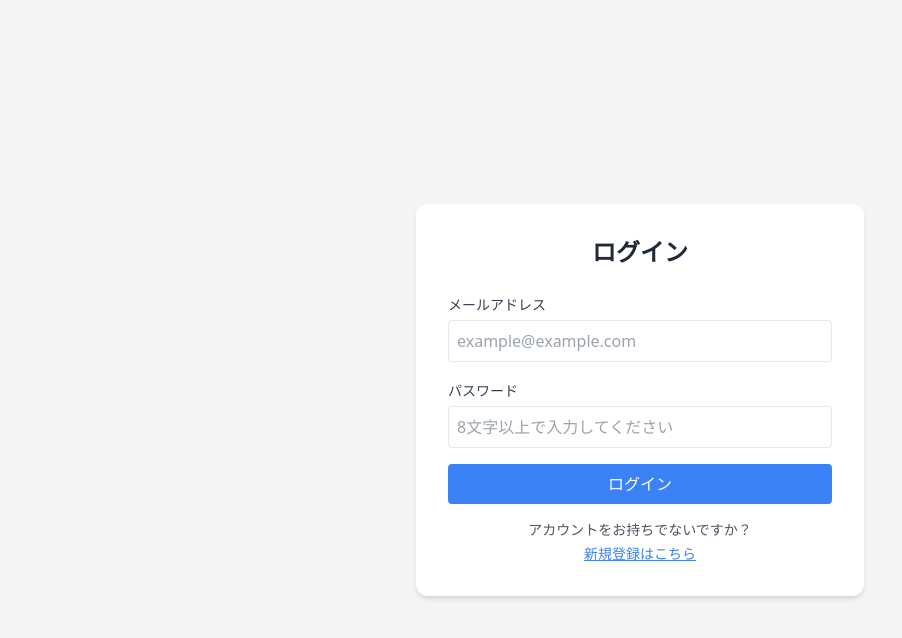
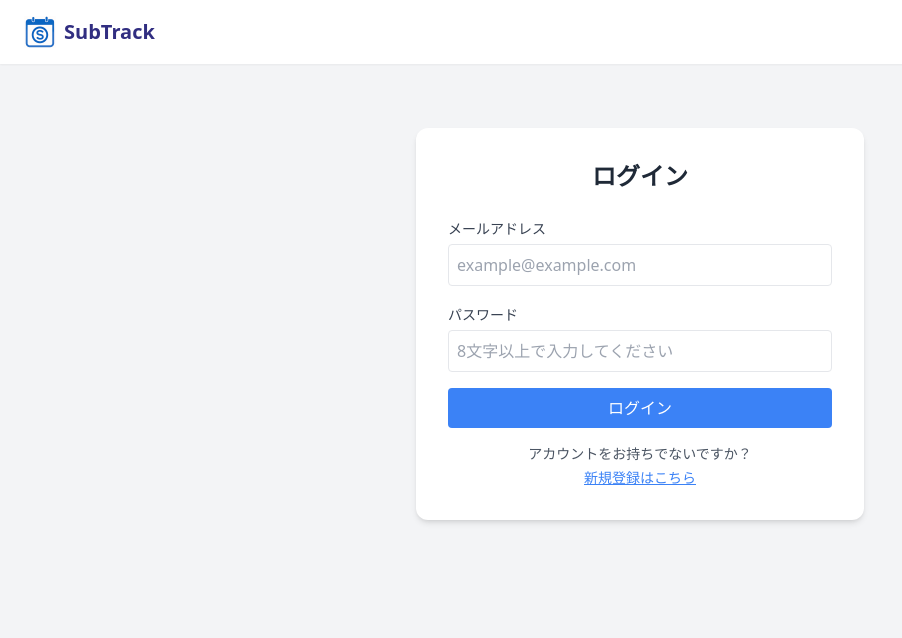
Before and after one commit to komdoroid/subtrack, a Next.js app: page /auth in a window 1280 px wide. Shown: the top 638 px of the page, without its empty margins (0-902 px from the left). Built offline with nearby package versions, Linux system fonts and the light colour scheme; no server answers.

Commit message:
[style] Make enable to back LP

```diff
--- a/src/app/auth/page.tsx
+++ b/src/app/auth/page.tsx
@@ -2,6 +2,7 @@
 
 import { useState } from 'react'
 import { useRouter } from 'next/navigation'
+import Link from 'next/link'
 import { auth } from '@/firebase'
 import { createUserWithEmailAndPassword, signInWithEmailAndPassword } from 'firebase/auth'
 
@@ -37,7 +38,22 @@ export default function AuthPage() {
   }
 
   return (
-    <div className="min-h-screen flex items-center justify-center bg-gray-100">
+    <div className="min-h-screen bg-gray-100">
+      {/* ヘッダー / ロゴとアプリ名 */}
+      <header className="px-6 py-4 bg-white shadow-sm">
+        <Link href="/" className="flex items-center space-x-2 w-fit">
+          {/* eslint-disable-next-line @next/next/no-img-element */}
+          <img
+            src="/icons/icon-512.png"
+            alt="SubTrack"
+            className="w-8 h-8"
+          />
+          <span className="text-xl font-bold text-indigo-900">SubTrack</span>
+        </Link>
+      </header>
+
+      {/* メインコンテンツ */}
+      <div className="flex items-center justify-center px-6 py-16">
         <div className="bg-white p-8 rounded-xl shadow-md w-full max-w-md">
           <h1 className="text-2xl font-bold text-center text-gray-800 mb-6">
             {isLogin ? 'ログイン' : '新規登録'}
@@ -105,5 +121,6 @@ export default function AuthPage() {
           </form>
         </div>
       </div>
+    </div>
   )
 }
```
Lines whose indentation alone changed are shown as unchanged.
